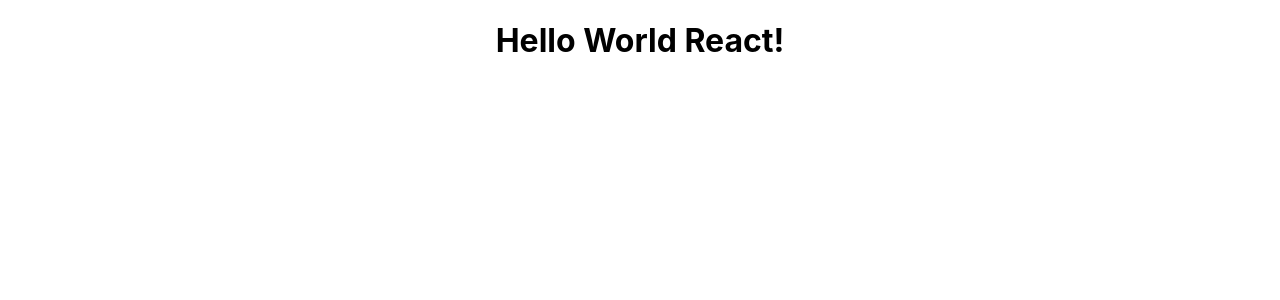
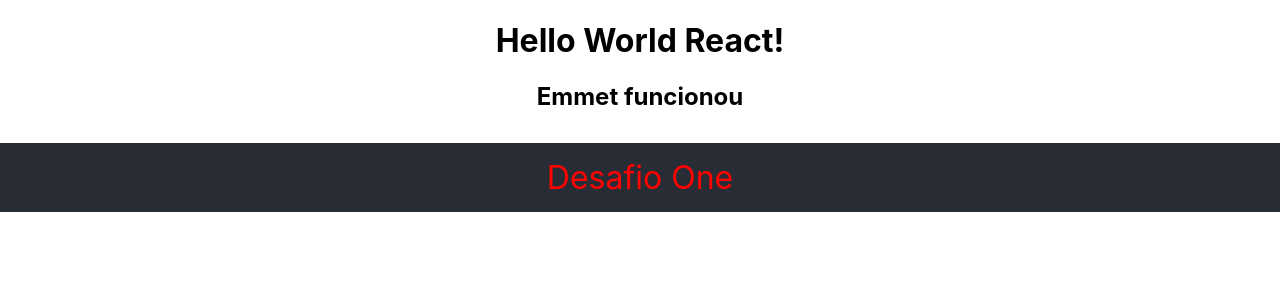
Before and after one commit to CFias/react, a React (Create React App) app in the folder 1_INTRO/hello-world/: page / in a window 1280 px wide. Shown: the top 300 px of the page. Built offline with nearby package versions, Linux system fonts and the light colour scheme.

Commit message:
Update App.js

```diff
--- a/1_INTRO/hello-world/src/App.js
+++ b/1_INTRO/hello-world/src/App.js
@@ -5,8 +5,11 @@ function App() {
   return (
     <div className="App">
       <h1>Hello World React!</h1>
+      <h2>Emmet funcionou</h2>
+      <p>Desafio One</p>
     </div>
   );
 }
 
+
 export default App;
```
